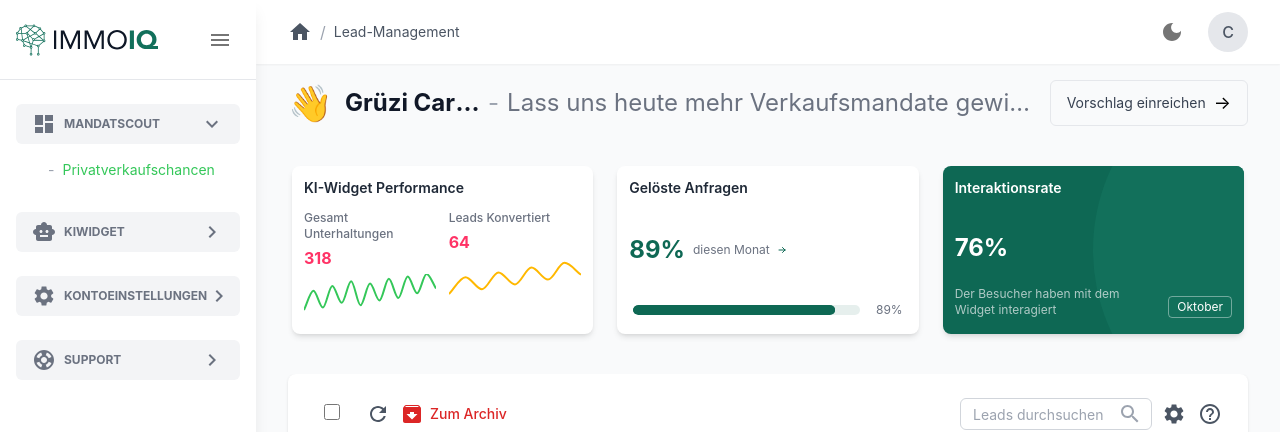
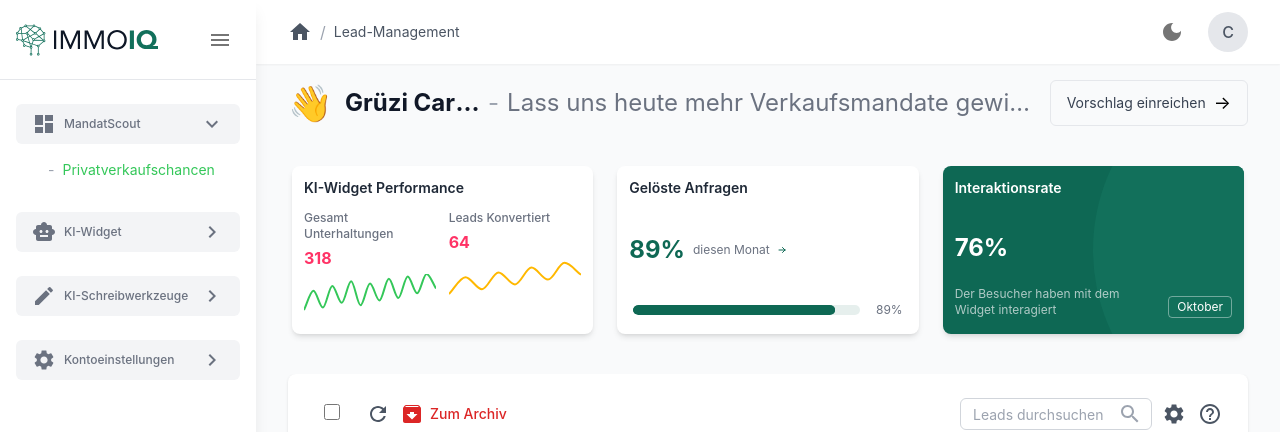
Before and after one commit to anonfaded/immoiq, a React (Vite) app: page /dashboard in a window 1280 px wide. Shown: the top 432 px of the page. Built offline with nearby package versions, Linux system fonts and the light colour scheme.

Commit message:
Enhance Dashboard component: Add new menu icon for 'KI-Schreibwerkzeuge' and update section labels for improved clarity. Refactor existing sections to better reflect current features, enhancing user navigation and overall experience.

```diff
--- a/src/pages/Dashboard.jsx
+++ b/src/pages/Dashboard.jsx
@@ -261,8 +261,8 @@ const chartOptions = {
 const menuIcons = {
   mandatscout: <DashboardIcon className="w-4 h-4" />,
   kiwidget: <SmartToy className="w-4 h-4" />,
+  kischreibwerkzeuge: <Edit className="w-4 h-4" />,
   kontoeinstellungen: <Settings className="w-4 h-4" />,
-  support: <Support className="w-4 h-4" />,
 }
 
 export default function Dashboard() {
@@ -380,18 +380,18 @@ export default function Dashboard() {
       { id: 'privatverkaufschancen', label: 'Privatverkaufschancen' },
     ],
     kiwidget: [
-      { id: 'widget-settings', label: 'Widget-Einstellungen' },
-      { id: 'chatbot-training', label: 'Chatbot Training' },
-      { id: 'analytics', label: 'Analytics' },
+      { id: 'leistungsubersicht', label: 'Leistungsübersicht' },
+      { id: 'erfasste-leads', label: 'Erfasste Leads' },
+      { id: 'papierkorb', label: 'Papierkorb' },
+    ],
+    kischreibwerkzeuge: [
+      { id: 'werkzeugsubersicht', label: 'Werkzeugsübersicht' },
+      { id: 'textarchiv', label: 'Textarchiv' },
     ],
     kontoeinstellungen: [
-      { id: 'profile', label: 'Profil' },
-      { id: 'notifications', label: 'Benachrichtigungen' },
-    ],
-    support: [
-      { id: 'faq', label: 'FAQ' },
-      { id: 'documentation', label: 'Dokumentation' },
-      { id: 'contact', label: 'Kontakt' },
+      { id: 'profil-verwalten', label: 'Profil verwalten' },
+      { id: 'systemstatus', label: 'Systemstatus' },
+      { id: 'abmelden', label: 'Abmelden' },
     ],
   }
 
@@ -483,11 +483,17 @@ export default function Dashboard() {
             <div key={section} className="mb-6 px-4">
               <button
                 onClick={() => toggleSection(section)}
-                className="w-full flex items-center justify-between px-4 py-2 text-xs font-bold text-gray-500 uppercase bg-gray-100 rounded-md hover:bg-gray-200 transition-colors mb-2"
+                className="w-full flex items-center justify-between px-4 py-2 text-xs font-medium text-gray-500 bg-gray-100 rounded-md hover:bg-gray-200 transition-colors mb-2"
               >
                 <div className="flex items-center gap-2">
                   {menuIcons[section]}
-                  <span>{section}</span>
+                  <span className="capitalize">{
+                    section === 'mandatscout' ? 'MandatScout' :
+                    section === 'kiwidget' ? 'KI-Widget' :
+                    section === 'kischreibwerkzeuge' ? 'KI-Schreibwerkzeuge' :
+                    section === 'kontoeinstellungen' ? 'Kontoeinstellungen' :
+                    section
+                  }</span>
                 </div>
                 {isSidebarOpen && (expandedSections[section] ? <KeyboardArrowDown /> : <KeyboardArrowRight />)}
               </button>
```
